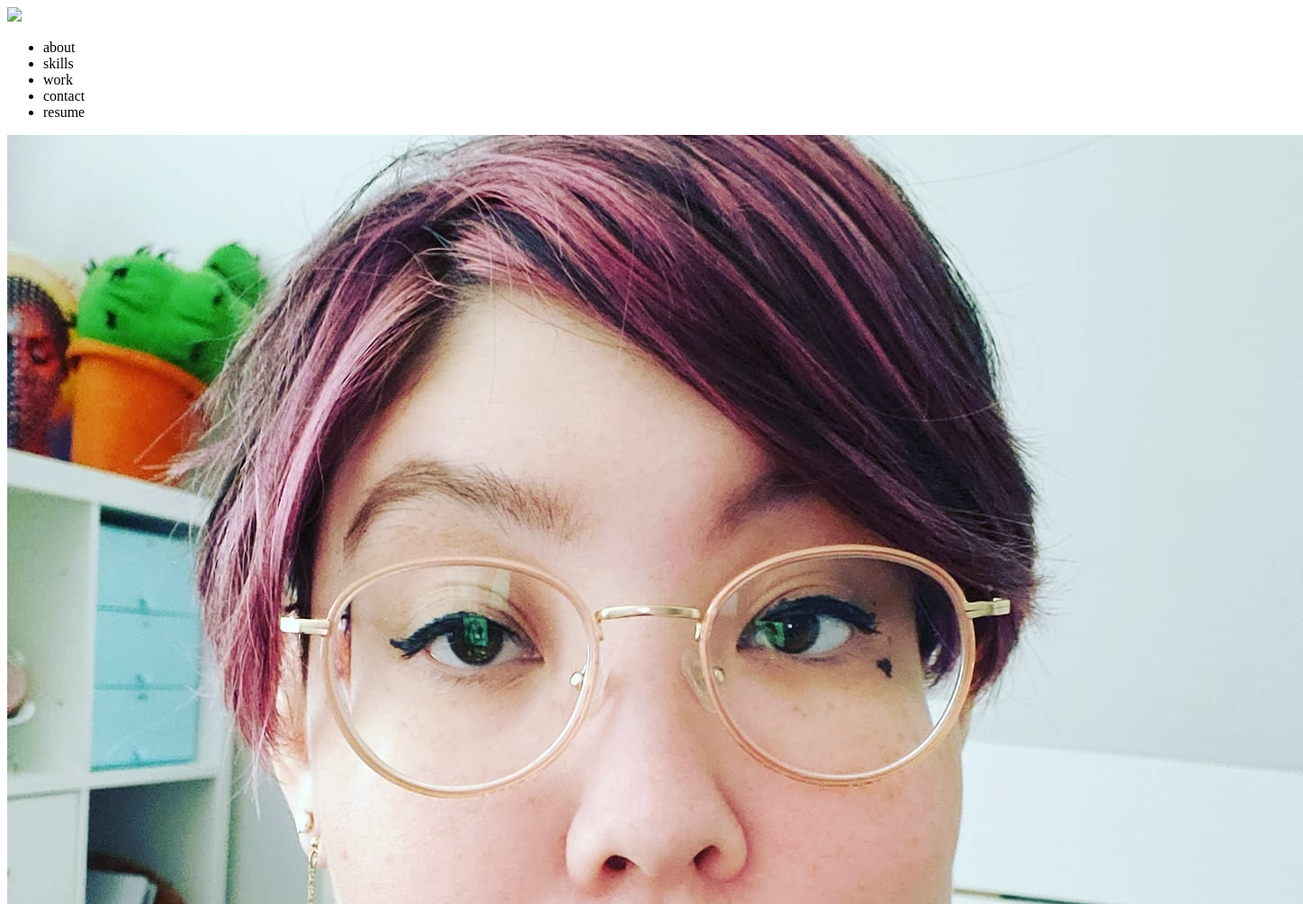
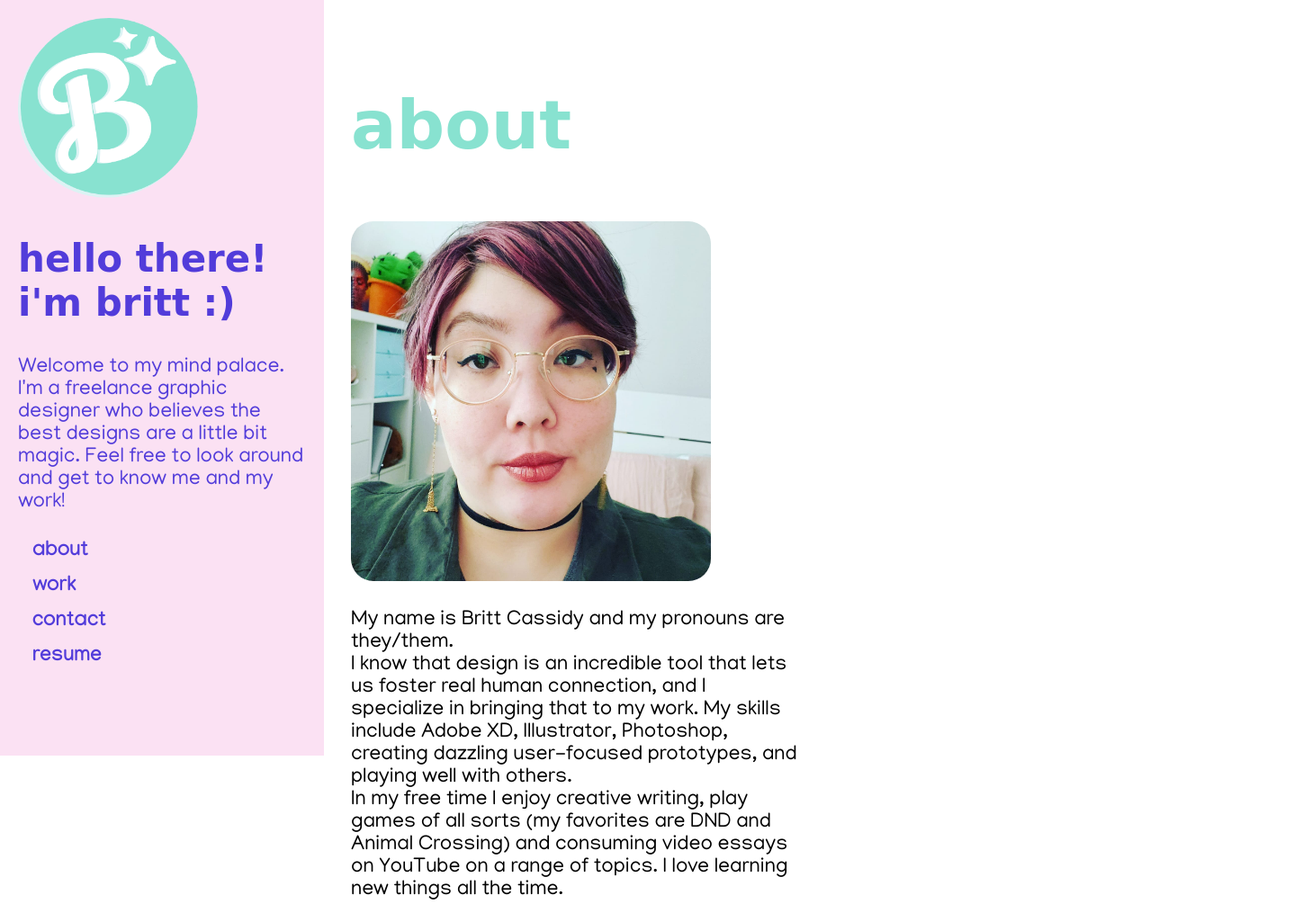
Before and after one commit to halloxchoco/UX_UI_HW_17, a plain HTML site: page index.html in a window 1280 px wide. Shown: the top 1005 px of the page at 90% size, 1448 px wide, since content can reach past the window. Drawn offline with Linux system fonts and the light colour scheme; files whose address does not match are found by name; a web font is replaced by a local one.

Commit message:
many, many changes.

```diff
--- a/css/index.css
+++ b/css/index.css
@@ -0,0 +1,74 @@
+.sideBar{
+    background-color: #fbe1f3;
+    height: 100%;
+    width: 25%;
+    position: fixed;
+    z-index: 1;
+    top: 0;
+    left: 0;
+    overflow-x: hidden;
+    padding: 20px;
+    color: #523cda;
+}
+
+body{
+    font-family: 'Manjari', sans-serif;
+    font-size: 23px;
+}
+
+#logoImg{
+    width: 200px;
+    text-align: center;
+}
+
+#profileImg{
+    border-radius: 25px;
+    width: 400px;
+}
+
+.heroImg{
+    height: 600px;
+    padding: 25px;
+}
+
+.content{
+    width: 500px;
+    margin: 0 auto;
+}
+
+h1{
+    font-family: 'Dela Gothic One', cursive;
+    color: #523cda;
+    font-size: 42px;
+}
+
+h2{
+    font-family: 'Dela Gothic One', cursive;
+    color: #88e2d0;
+    font-size: 75px;
+}
+
+h3{
+    font-family: 'Dela Gothic One', cursive;
+    color: #523cda;
+    background-color: #fbe1f3;
+    font-size: 33px;
+}
+
+.sideBar a {
+    padding: 6px 8px 6px 16px;
+    text-decoration: none;
+    font-size: 23px;
+    font-weight: 700;
+    color: #523cda;
+    display: block;
+  }
+
+  .sideBar a:hover{
+      color: #fff
+  }
+
+  ul{
+      list-style-type: none;
+
+  }
--- a/index.html
+++ b/index.html
@@ -1,29 +1,51 @@
 <!DOCTYPE html>
 <html>
-    <head
-    <title></title>
+    <head>
+    <title>Britt Cassidy Portfolio</title>
+    <link rel="stylesheet" href="css/index.css">
+    <link rel="preconnect" href="https://fonts.googleapis.com">
+<link rel="preconnect" href="https://fonts.gstatic.com" crossorigin>
+<link href="https://fonts.googleapis.com/css2?family=Dela+Gothic+One&family=Manjari:wght@100;400;700&display=swap" rel="stylesheet">
     </head>
-    <body
-    <div class="navigation">
-        <div class="inline-block logo"><img src="Icon.png"></div>
-        <nav class="inline-block">
-            <ul>
-                <li>about</li>
-                <li>skills</li>
-                <li>work</li>
-                <li>contact</li>
-                <li>resume</li>
-            </ul>
-        </nav>
-    </div>
+    <body>
+    <div class="sideBar">
+            <img src="images/Icon.png" id="logoImg">
+            <nav>
+                <h1>hello there!<br> i'm britt :)</h1>
+                <p>Welcome to my mind palace. I'm a freelance graphic designer who believes the best designs are a little bit magic. Feel free to look around and get to know me and my work!</p>
+                    <a href="#">about</a>
+                    <a href="#">work</a>
+                    <a href="#">contact</a>
+                    <a href="#">resume</a>
+            </nav>
+        </div>
     <section class="heroImg">
         <div class="content">
-            <img src="C:\Users\hallo\OneDrive\Documents\GitHub\UX_UI_HW_17\images\81130964_2789022297807806_9118144895721144320_o.jpg">
+            <h2>about</h2>
+            <img id="profileImg" src="images/81130964_2789022297807806_9118144895721144320_o.jpg">
             <p>My name is Britt Cassidy and my pronouns are they/them.
-
+                <br>
                 I know that design is an incredible tool that lets us foster real human connection, and I specialize in bringing that to my work. My skills include Adobe XD, Illustrator, Photoshop, creating dazzling user-focused prototypes, and playing well with others.
-
+                <br>
                 In my free time I enjoy creative writing, play games of all sorts (my favorites are DND and Animal Crossing) and consuming video essays on YouTube on a range of topics. I love learning new things all the time.</p>
+        </div>
+        <div class="content">
+            <h2>skills</h2>
+            <h3>user research</h3>
+            <p>I love talking with people and finding out their stories, their problems & potential solutions. Zoom recordings are my best friend when it comes to discovering who my user is.</p>
+            <h3>user empathy</h3>
+            <p>My empathy is my secret weapon, I have a knack for being able to put myself in the mindset of others, to form connections that enable me to really understand what people need.</p>
+            <h3>persona creation</h3>
+            <p>I bring my background in creative writing to my design work, as a natural storyteller I am driven to connect with my users and then tell their stories to guide my design thinking.</p>
+            <h3>tools</h3>
+            <ul>
+                <li>Paper and Pencil</li>
+                <li>Adobe XD</li>
+                <li>InVision</li>
+                <li>Illustrator</li>
+                <li>Photoshop</li>
+                <li>Miro</li>
+            </ul>
         </div>
     </section>
     </body>
```
